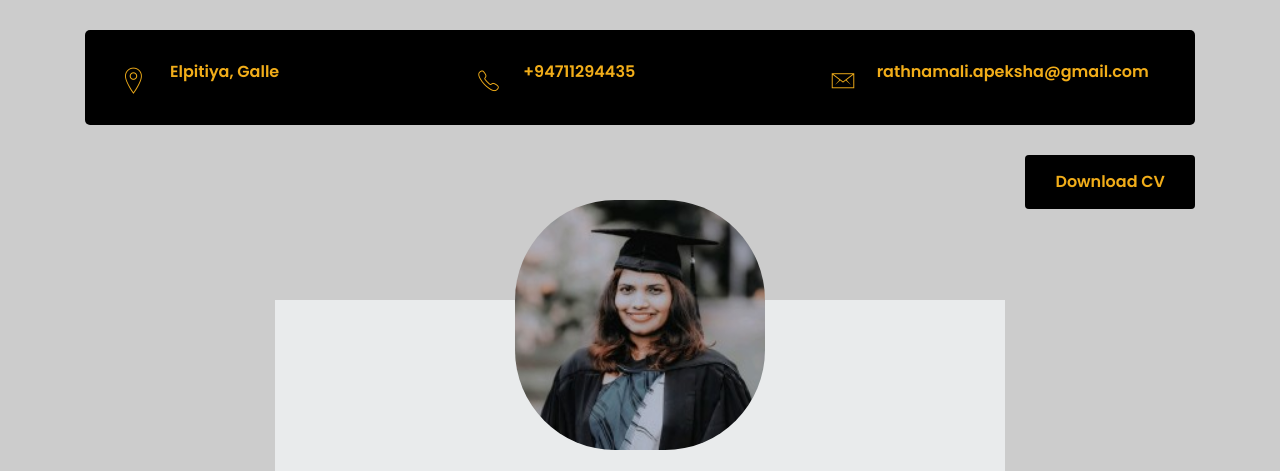
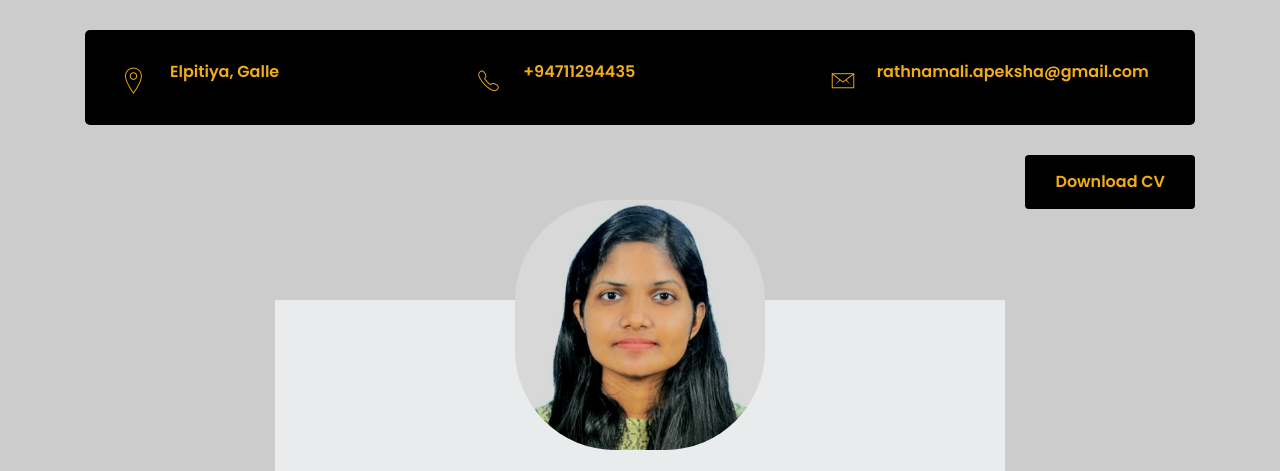
Before and after one commit to apekshaRathnamali/apekshaRathnamali.github.io, a plain HTML site: page index.html in a window 1280 px wide. Shown: the top 471 px of the page. Drawn offline with Linux system fonts and the light colour scheme; files whose address does not match are found by name.

Commit message:
Update index.html

```diff
--- a/index.html
+++ b/index.html
@@ -71,7 +71,7 @@
 				<div class="col-md-1 col-lg-2"></div>
 				<div class="col-md-10 col-lg-8">
 					<div class="intro">
-						<div class="profile-img"><img src="images/m.jpg" alt=""></div>
+						<div class="profile-img"><img src="images/Photo.jpg" alt=""></div>
 						<h2><b>Hi I'm Apeksha Rathnamali</b></h2>
 						<h4 class="font-yellow">Graduate Software Engineer at IIT</h4>
 						<ul class="information margin-tb-30">
```
